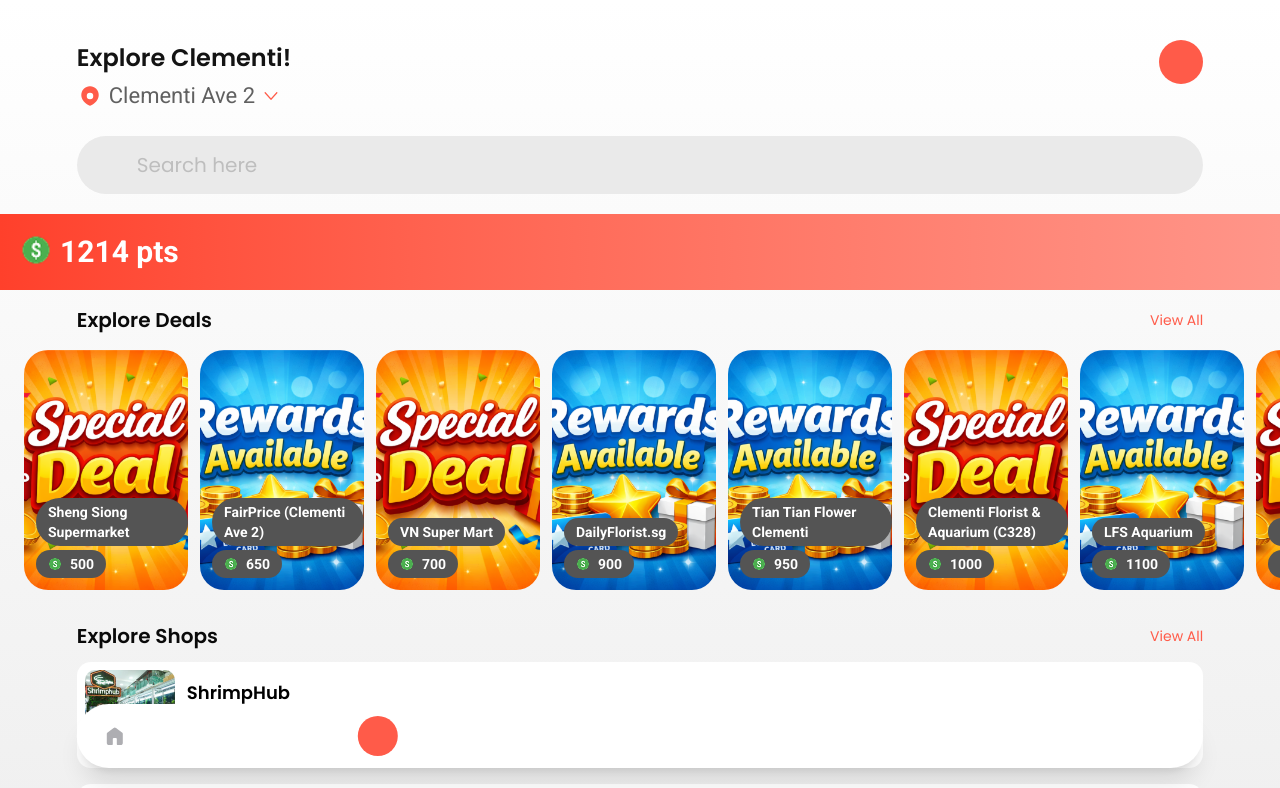
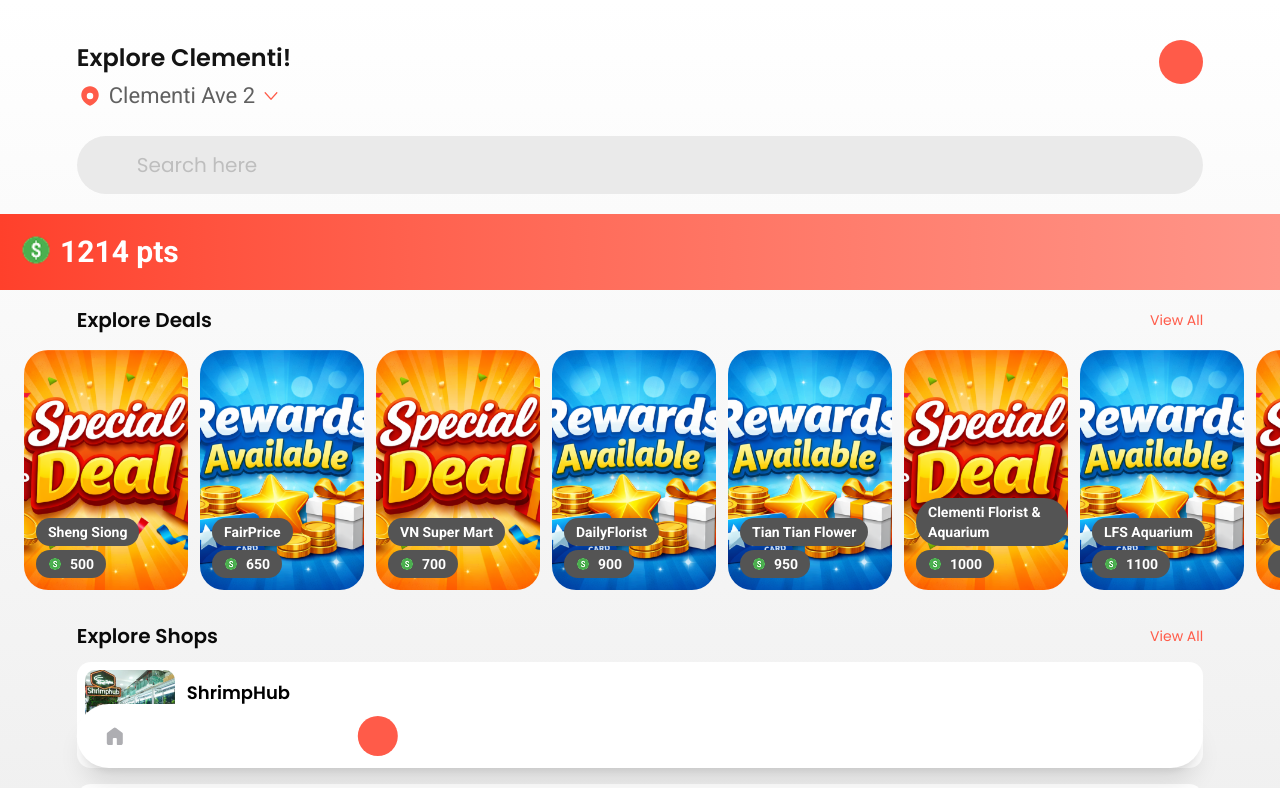
Before and after one commit to Koyonari/placemakers, a Next.js app: page /discover in a window 1280 px wide. Shown: the top 788 px of the page. Built offline with nearby package versions, Linux system fonts and the light colour scheme; some icons are missing.

Commit message:
fix: pointsredeemed + earned style fix + change certain names

```diff
--- a/components/exploredeals.tsx
+++ b/components/exploredeals.tsx
@@ -36,14 +36,14 @@
     {
       id: 1,
       image: "deals/Special Deal.png",
-      title: "Sheng Siong Supermarket",
+      title: "Sheng Siong",
       points: 500,
       description: "$2 Off Any Purchase"
     },
     {
       id: 2,
       image: "deals/Rewards.png",
-      title: "FairPrice (Clementi Ave 2)",
+      title: "FairPrice",
       points: 650,
       description: "Free Reusable Bag (Min. Spend)"
     },
@@ -57,21 +57,21 @@
     {
       id: 4,
       image: "deals/Rewards.png",
-      title: "DailyFlorist.sg",
+      title: "DailyFlorist",
       points: 900,
       description: "$5 Off Any Bouquet"
     },
     {
       id: 5,
       image: "deals/Rewards.png",
-      title: "Tian Tian Flower Clementi",
+      title: "Tian Tian Flower",
       points: 950,
       description: "Free Flower Wrapper Upgrade"
     },
     {
       id: 6,
       image: "deals/Special Deal.png",
-      title: "Clementi Florist & Aquarium (C328)",
+      title: "Clementi Florist & Aquarium",
       points: 1000,
       description: "$8 Off Any Arrangement"
     },
@@ -106,7 +106,7 @@
     {
       id: 11,
       image: "deals/Rewards.png",
-      title: "Yosakoi Japanese Food Alley @ Clementi",
+      title: "Yosakoi Japanese Food Alley",
       points: 850,
       description: "$3 Off Any Set Meal"
     },
--- a/components/exploreshops.tsx
+++ b/components/exploreshops.tsx
@@ -410,7 +410,7 @@
     },
     {
       id: 20,
-      name: "Yosakoi Japanese Food Alley @ Clementi",
+      name: "Yosakoi Japanese Food Alley",
       image: "shops/yosakoi.jpg",
       location: "Block 352 Clementi Ave 2, #01-129",
       rating: 4.3,
--- a/components/pointsearned.tsx
+++ b/components/pointsearned.tsx
@@ -67,14 +67,14 @@
                 <div className="font-poppins text-[11px]">{reward.date}</div>
               </div>
             </div>
-            <div className="border border-[#000000]/30 rounded-3xl p-2 flex flex-row items-center gap-1 w-25 h-9">
+            <div className="border border-[#000000]/30 rounded-3xl p-2 flex flex-row items-center gap-1 max-w-18 min-w-18 h-9">
               <img
                 src="points.png"
                 alt="points"
                 className="size-5 object-cover"
               />
               <div className="font-poppins text-[14px]">
-                + {reward.points} pts
+                + {reward.points}
               </div>
             </div>
           </div>
--- a/components/pointsredeemed.tsx
+++ b/components/pointsredeemed.tsx
@@ -104,9 +104,9 @@
                 <div className="font-poppins text-[11px]">{reward.date}</div>
               </div>
             </div>
-            <div className="border border-[#000000]/30 rounded-3xl p-2 flex flex-row items-center gap-1 w-25 h-9">
+            <div className="border border-[#000000]/30 rounded-3xl p-2 flex flex-row items-center gap-1 min-w-21 h-9">
               <img src="points.png" className="size-5 object-cover" />
-              <div className="font-poppins text-[14px]">- {reward.points} pts</div>
+              <div className="font-poppins text-[14px]">- {reward.points}</div>
             </div>
           </div>
         ))}
```
